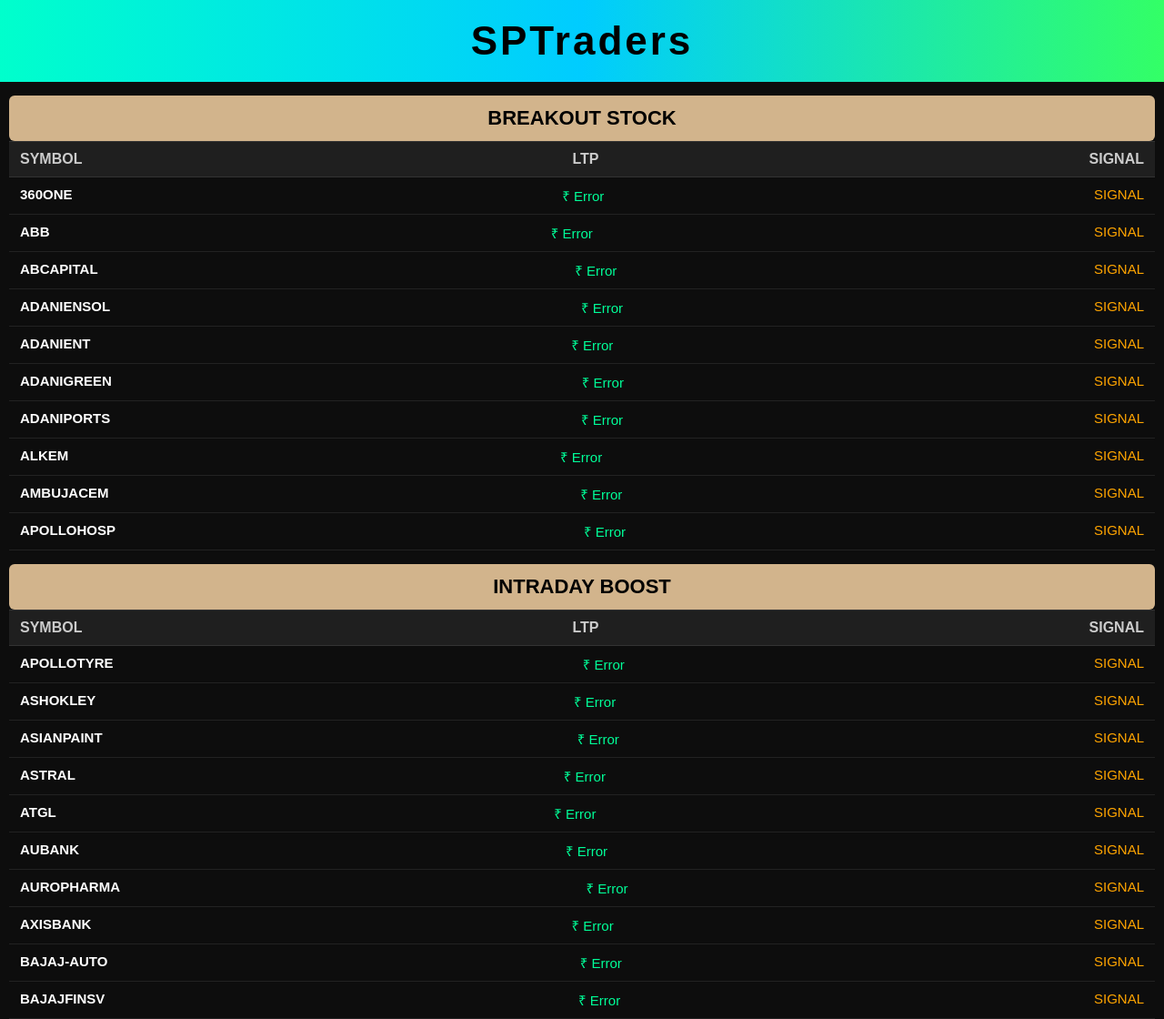
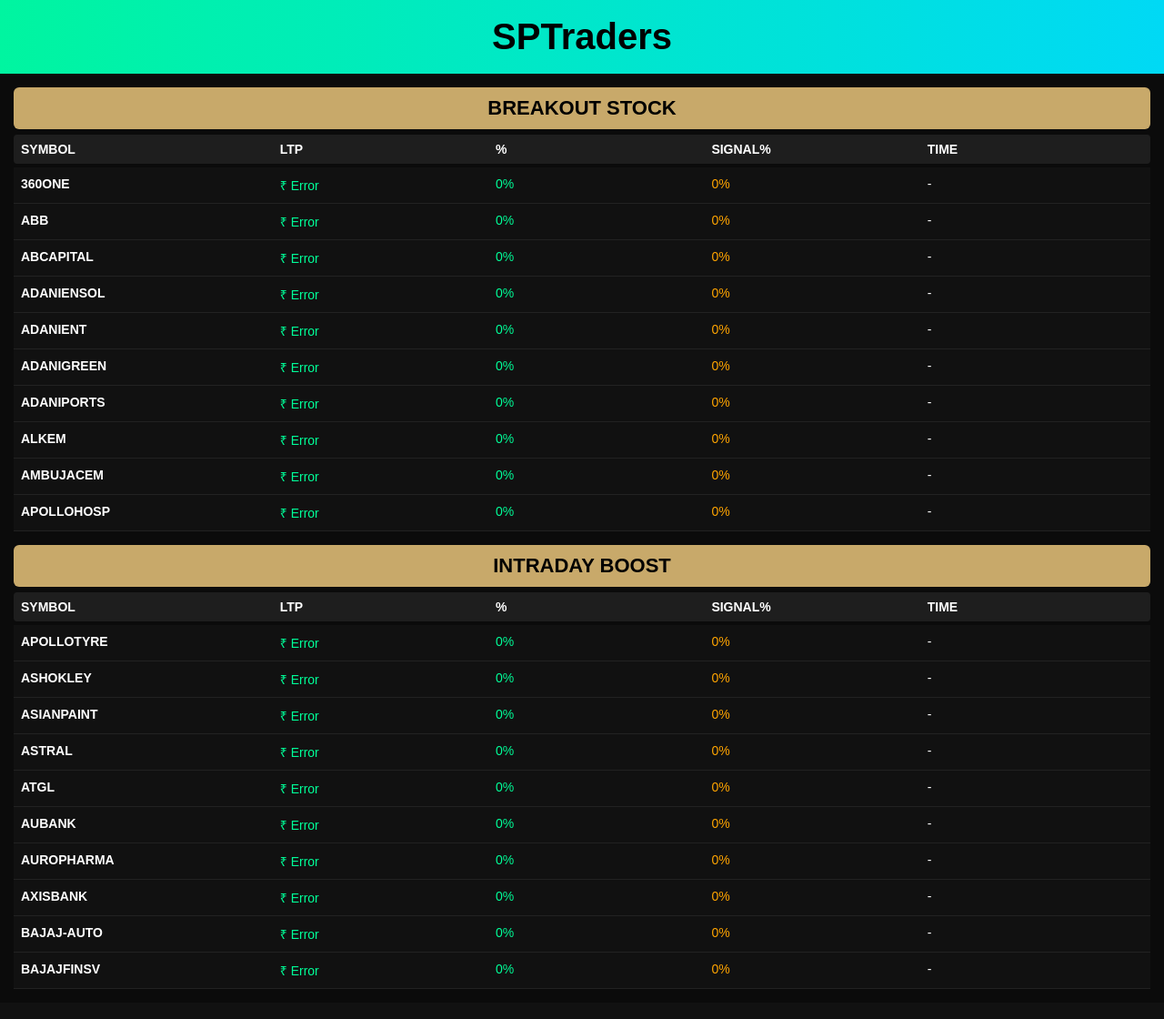
Before and after one commit to saishtradingbeliveintrade/SPTrading, a FastAPI app: page / in a window 1280 px wide. Shown: the whole page at 91% size. After the commit the page ends 1087 px from the top, so only its background shows below. Run offline with FastAPI, Linux system fonts and the light colour scheme; data that the repository does not hold is empty.

Commit message:
Update index.html

```diff
--- a/templates/index.html
+++ b/templates/index.html
@@ -1,100 +1,140 @@
 <!DOCTYPE html>
 <html>
 <head>
-    <title>SPTraders</title>
-    <meta http-equiv="refresh" content="6">
+    <title>SPTraders Live</title>
+    <meta name="viewport" content="width=device-width, initial-scale=1" />
+
     <style>
         body{
             margin:0;
+            background:#0b0b0b;
             font-family: Arial, Helvetica, sans-serif;
-        background:#0d0d0d;
             color:white;
         }
 
-    /* BIG BRAND */
-    .brand{
+        .title{
             text-align:center;
-        font-size:44px;          /* मोठं केलं */
-        font-weight:900;
-        padding:20px 0;
-        background:linear-gradient(90deg,#00ffcc,#00ccff,#33ff66);
+            font-size:40px;
+            font-weight:bold;
+            padding:18px;
+            background:linear-gradient(90deg,#00f5a0,#00d9f5);
             color:black;
-        letter-spacing:3px;
         }
 
-    /* Section Box Title */
-    .section-title{
-        text-align:center;
-        font-weight:bold;
-        padding:12px;
-        font-size:22px;          /* मोठं केलं */
-        margin:15px 10px 0 10px;
-        background:#d2b48c;      /* light brown */
-        color:black;
-        border-radius:6px;
+        .section{
+            margin:15px;
         }
 
-    /* Column Header Bar */
+        .section-title{
+            background:#c8a96a;
+            color:black;
+            text-align:center;
+            font-size:22px;
+            font-weight:bold;
+            padding:10px;
+            border-radius:6px;
+            margin-bottom:6px;
+        }
+
         .column-bar{
-        display:flex;
-        justify-content:space-between;
-        background:#1f1f1f;
-        padding:10px 12px;
+            display:grid;
+            grid-template-columns: 1.2fr 1fr 1fr 1fr 1fr;
+            background:#1e1e1e;
+            padding:8px;
             font-weight:bold;
-        border-top:1px solid #333;
-        border-bottom:1px solid #333;
-        color:#ccc;
-        margin:0 10px;
+            font-size:14px;
+            border-radius:4px;
+            margin-bottom:4px;
         }
 
         .stock-box{
-        display:flex;
-        justify-content:space-between;
-        padding:10px 12px;
+            display:grid;
+            grid-template-columns: 1.2fr 1fr 1fr 1fr 1fr;
+            background:#111;
+            padding:10px 8px;
             border-bottom:1px solid #222;
-        margin:0 10px;
+            font-size:14px;
         }
 
-    .symbol{font-weight:bold;font-size:15px;}
-    .ltp{color:#00ff99;font-size:15px;}
-    .signal{color:orange;font-size:15px;}
+        .symbol{
+            font-weight:bold;
+        }
+
+        .ltp{
+            color:#00ff99;
+        }
     </style>
 </head>
 <body>
 
-<div class="brand">SPTraders</div>
+<div class="title">SPTraders</div>
 
-<!-- BREAKOUT -->
+<!-- BREAKOUT STOCK -->
+<div class="section">
     <div class="section-title">BREAKOUT STOCK</div>
+
     <div class="column-bar">
         <div>SYMBOL</div>
         <div>LTP</div>
-    <div>SIGNAL</div>
+        <div>%</div>
+        <div>SIGNAL%</div>
+        <div>TIME</div>
     </div>
 
     {% for s in breakout %}
     <div class="stock-box">
         <div class="symbol">{{ s.symbol }}</div>
+
         <div class="ltp">₹ {{ s.price }}</div>
-    <div class="signal">SIGNAL</div>
+
+        <div style="color:{% if s.pct >= 0 %}#00ff99{% else %}red{% endif %}">
+            {{ s.pct }}%
+        </div>
+
+        <div style="color:{% if s.signal_pct >= 50 %}#00ff99{% else %}orange{% endif %}">
+            {{ s.signal_pct }}%
+        </div>
+
+        <div>
+            {{ s.time if s.time else '-' }}
+        </div>
     </div>
     {% endfor %}
+</div>
 
-<!-- INTRADAY -->
+
+<!-- INTRADAY BOOST -->
+<div class="section">
     <div class="section-title">INTRADAY BOOST</div>
+
     <div class="column-bar">
         <div>SYMBOL</div>
         <div>LTP</div>
-    <div>SIGNAL</div>
+        <div>%</div>
+        <div>SIGNAL%</div>
+        <div>TIME</div>
     </div>
 
     {% for s in intraday %}
     <div class="stock-box">
         <div class="symbol">{{ s.symbol }}</div>
+
         <div class="ltp">₹ {{ s.price }}</div>
-    <div class="signal">SIGNAL</div>
+
+        <div style="color:{% if s.pct >= 0 %}#00ff99{% else %}red{% endif %}">
+            {{ s.pct }}%
+        </div>
+
+        <div style="color:{% if s.signal_pct >= 50 %}#00ff99{% else %}orange{% endif %}">
+            {{ s.signal_pct }}%
+        </div>
+
+        <div>
+            {{ s.time if s.time else '-' }}
+        </div>
     </div>
     {% endfor %}
+</div>
 
 </body>
 </html>
```
Lines whose indentation alone changed are shown as unchanged.
